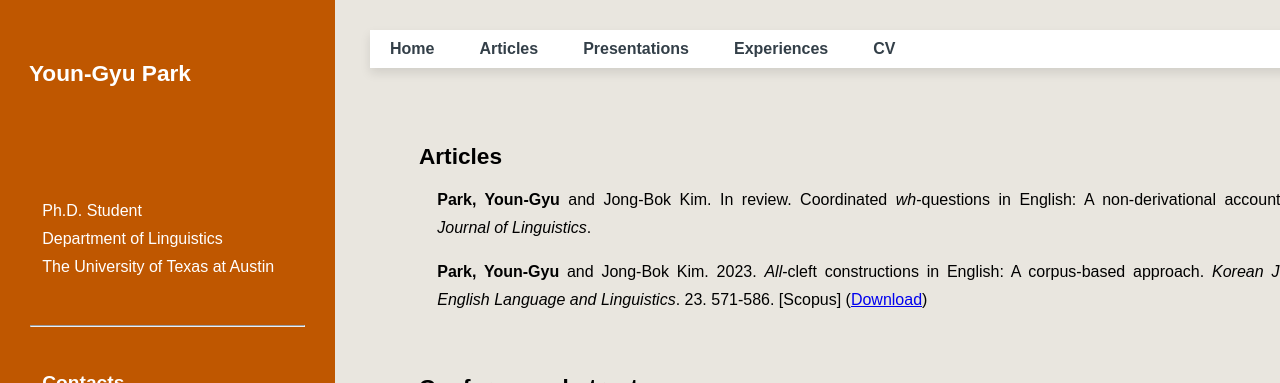
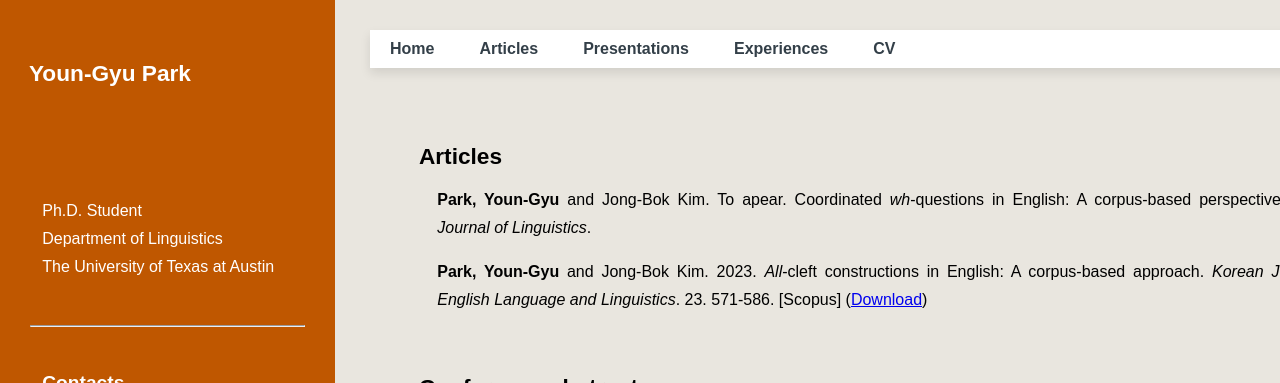
Before and after one commit to youngyu0406/youngyu0406.github.io, a Jekyll site: the page built from articles.md, in a window 1280 px wide and 900 px high. Shown: the top 383 px of the window. Built offline with Jekyll 4.4.1, drawn with Linux system fonts in a browser that asks for light colours.

Commit message:
Update articles.md

```diff
--- a/articles.md
+++ b/articles.md
@@ -4,7 +4,7 @@ title: "articles"
 ---
 
 ## Articles
-**Park, Youn-Gyu** and Jong-Bok Kim. In review. Coordinated *wh*-questions in English: A non-derivational account.
+**Park, Youn-Gyu** and Jong-Bok Kim. To apear. Coordinated *wh*-questions in English: A corpus-based perspective.
 *Korean Journal of Linguistics*.
 
 **Park, Youn-Gyu** and Jong-Bok Kim. 2023. *All*-cleft constructions in English: A corpus-based approach.
```
